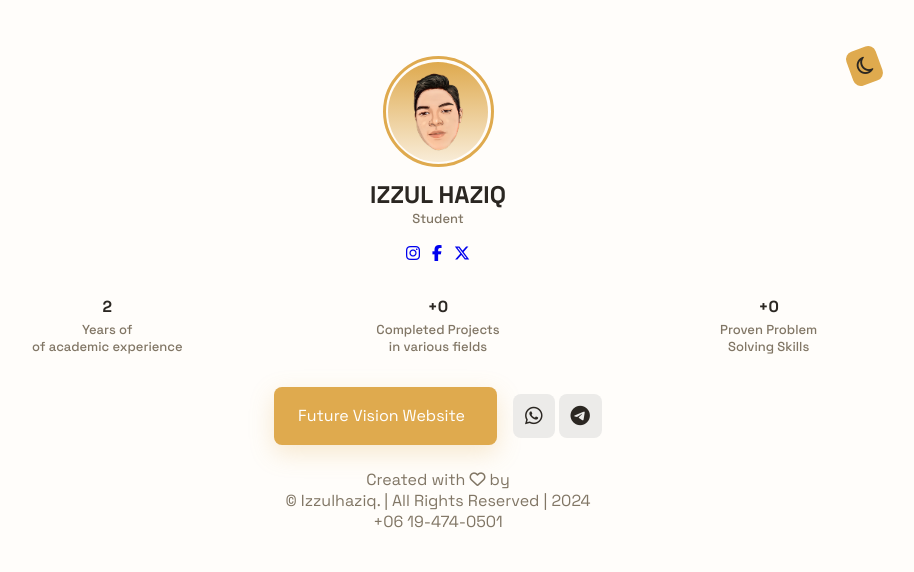
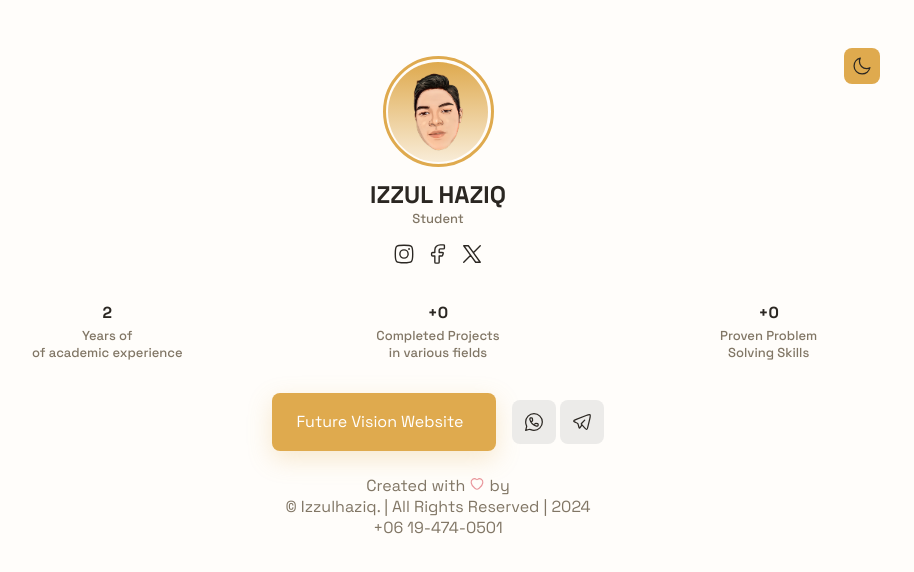
Before and after one commit to Izzulhaziq06/personal.web, a plain HTML site: page index.html in a window 1280 px wide. Shown: the whole page, without its empty margins (62-976 px from the left). Drawn offline with Linux system fonts and the light colour scheme; some icons are missing.

Commit message:
Update index.html

```diff
--- a/index.html
+++ b/index.html
@@ -20,11 +20,10 @@
     <!--=============== HEADER ===============-->
     <header class="profile container">
         <div class="main__button-small">
-            <!-- Style button
-            <i class="fa-solid fa-door-closed change-style" id="style-button"></i>
-            -->
             <!-- Theme button -->
-            <i class="fa-regular fa-moon fa-rotate-by change-theme" style="--fa-rotate-angle: 340deg;" id="theme-button"></i>
+            <svg xmlns="http://www.w3.org/2000/svg" viewBox="0 0 24 24" width="20" height="20" id="theme-button" fill="none" class="change-theme">
+                <path d="M21.5 14.0784C20.3003 14.7189 18.9301 15.0821 17.4751 15.0821C12.7491 15.0821 8.91792 11.2509 8.91792 6.52485C8.91792 5.06986 9.28105 3.69968 9.92163 2.5C5.66765 3.49698 2.5 7.31513 2.5 11.8731C2.5 17.1899 6.8101 21.5 12.1269 21.5C16.6849 21.5 20.503 18.3324 21.5 14.0784Z" stroke="currentColor" stroke-width="1.5" stroke-linecap="round" stroke-linejoin="round" />
+            </svg>
         </div>
 
         <div class="profile__container grid">
@@ -42,17 +41,25 @@
                 <ul class="profile__social">
                     <li>
                         <a href="https://www.instagram.com/" target="_blank" rel="noopener noreferrer" class="profile__social-link" aria-label="Instagram">
-                            <i class="fa-brands fa-instagram"></i>
+                            <svg xmlns="http://www.w3.org/2000/svg" viewBox="0 0 24 24" width="22" height="22" fill="none" class="hgi-stroke hgi-instagram">
+                                <path d="M2.5 12C2.5 7.52166 2.5 5.28249 3.89124 3.89124C5.28249 2.5 7.52166 2.5 12 2.5C16.4783 2.5 18.7175 2.5 20.1088 3.89124C21.5 5.28249 21.5 7.52166 21.5 12C21.5 16.4783 21.5 18.7175 20.1088 20.1088C18.7175 21.5 16.4783 21.5 12 21.5C7.52166 21.5 5.28249 21.5 3.89124 20.1088C2.5 18.7175 2.5 16.4783 2.5 12Z" stroke="currentColor" stroke-width="1.5" stroke-linejoin="round" />
+                                <path d="M16.5 12C16.5 14.4853 14.4853 16.5 12 16.5C9.51472 16.5 7.5 14.4853 7.5 12C7.5 9.51472 9.51472 7.5 12 7.5C14.4853 7.5 16.5 9.51472 16.5 12Z" stroke="currentColor" stroke-width="1.5" />
+                                <path d="M17.5078 6.5L17.4988 6.5" stroke="currentColor" stroke-width="2" stroke-linecap="round" stroke-linejoin="round" />
+                            </svg>
                         </a>
                     </li>
                     <li>
                         <a href="https://www.facebook.com/" target="_blank" rel="noopener noreferrer" class="profile__social-link" aria-label="Facebook">
-                            <i class="fa-brands fa-facebook-f"></i>
+                            <svg xmlns="http://www.w3.org/2000/svg" viewBox="0 0 24 24" width="22" height="22" fill="none" class="hgi-stroke hgi-facebook-02">
+                                <path fill-rule="evenodd" clip-rule="evenodd" d="M6.18182 10.3333C5.20406 10.3333 5 10.5252 5 11.4444V13.1111C5 14.0304 5.20406 14.2222 6.18182 14.2222H8.54545V20.8889C8.54545 21.8081 8.74951 22 9.72727 22H12.0909C13.0687 22 13.2727 21.8081 13.2727 20.8889V14.2222H15.9267C16.6683 14.2222 16.8594 14.0867 17.0631 13.4164L17.5696 11.7497C17.9185 10.6014 17.7035 10.3333 16.4332 10.3333H13.2727V7.55556C13.2727 6.94191 13.8018 6.44444 14.4545 6.44444H17.8182C18.7959 6.44444 19 6.25259 19 5.33333V3.11111C19 2.19185 18.7959 2 17.8182 2H14.4545C11.191 2 8.54545 4.48731 8.54545 7.55556V10.3333H6.18182Z" stroke="currentColor" stroke-width="1.5" stroke-linejoin="round" />
+                            </svg>
                         </a>
                     </li>
                     <li>
                         <a href="https://twitter.com/" target="_blank" rel="noopener noreferrer" class="profile__social-link" aria-label="Twitter">
-                            <i class="fa-brands fa-x-twitter"></i>
+                            <svg xmlns="http://www.w3.org/2000/svg" viewBox="0 0 24 24" width="22" height="22" fill="none" class="hgi-stroke hgi-new-twitter">
+                                <path d="M3 21L10.5484 13.4516M21 3L13.4516 10.5484M13.4516 10.5484L8 3H3L10.5484 13.4516M13.4516 10.5484L21 21H16L10.5484 13.4516" stroke="currentColor" stroke-width="1.5" stroke-linecap="round" stroke-linejoin="round" />
+                            </svg>
                         </a>
                     </li>
                 </ul>
@@ -91,12 +98,17 @@
 
                 <div class="profile__buttons-small">
                     <!-- Insert a real number plus country code -->
-                    <a href="https://api.whatsapp.com/send?phone=060194740501&text=Hello, more information!" target="_blank" rel="noopener noreferrer" class="button button__small button__gray" aria-label="WhatsApp">
-                        <i class="fa-brands fa-whatsapp"></i>
+                    <a href="https://api.whatsapp.com/send?phone=060194740501&text=Hello." target="_blank" rel="noopener noreferrer" class="button button__small button__gray" aria-label="WhatsApp">
+                        <svg xmlns="http://www.w3.org/2000/svg" viewBox="0 0 24 24" width="20" height="20" fill="none" class="hgi-stroke hgi-whatsapp">
+                            <path d="M12 22C17.5228 22 22 17.5228 22 12C22 6.47715 17.5228 2 12 2C6.47715 2 2 6.47715 2 12C2 13.3789 2.27907 14.6926 2.78382 15.8877C3.06278 16.5481 3.20226 16.8784 3.21953 17.128C3.2368 17.3776 3.16334 17.6521 3.01642 18.2012L2 22L5.79877 20.9836C6.34788 20.8367 6.62244 20.7632 6.87202 20.7805C7.12161 20.7977 7.45185 20.9372 8.11235 21.2162C9.30745 21.7209 10.6211 22 12 22Z" stroke="currentColor" stroke-width="1.5" stroke-linejoin="round" />
+                            <path d="M8.58815 12.3773L9.45909 11.2956C9.82616 10.8397 10.2799 10.4153 10.3155 9.80826C10.3244 9.65494 10.2166 8.96657 10.0008 7.58986C9.91601 7.04881 9.41086 7 8.97332 7C8.40314 7 8.11805 7 7.83495 7.12931C7.47714 7.29275 7.10979 7.75231 7.02917 8.13733C6.96539 8.44196 7.01279 8.65187 7.10759 9.07169C7.51023 10.8548 8.45481 12.6158 9.91948 14.0805C11.3842 15.5452 13.1452 16.4898 14.9283 16.8924C15.3481 16.9872 15.558 17.0346 15.8627 16.9708C16.2477 16.8902 16.7072 16.5229 16.8707 16.165C17 15.8819 17 15.5969 17 15.0267C17 14.5891 16.9512 14.084 16.4101 13.9992C15.0334 13.7834 14.3451 13.6756 14.1917 13.6845C13.5847 13.7201 13.1603 14.1738 12.7044 14.5409L11.6227 15.4118" stroke="currentColor" stroke-width="1.5" />
+                        </svg>
                     </a>
                     <!-- Insert your brand name or profile -->
                     <a href="https://t.me/Izzulhaziq06" target="_blank" rel="noopener noreferrer" class="button button__small button__gray" aria-label="Telegram">
-                        <i class="fa-brands fa-telegram"></i>
+                        <svg xmlns="http://www.w3.org/2000/svg" viewBox="0 0 24 24" width="20" height="20" fill="none" class="hgi-stroke hgi-telegram">
+                            <path d="M11.9854 15.4083L15.2268 19.0936C16.4277 20.4589 17.0282 21.1416 17.6567 20.9754C18.2852 20.8092 18.5008 19.9108 18.9318 18.1138L21.3229 8.1459C21.9868 5.37832 22.3187 3.99454 21.5808 3.312C20.843 2.62947 19.564 3.13725 17.0061 4.15282L5.13876 8.86449C3.09293 9.67674 2.07001 10.0829 2.00507 10.7808C1.99842 10.8522 1.99831 10.9241 2.00474 10.9955C2.06754 11.6937 3.08921 12.1033 5.13255 12.9223C6.05838 13.2934 6.5213 13.479 6.8532 13.8344C6.89052 13.8743 6.9264 13.9157 6.96078 13.9584C7.26658 14.3384 7.39709 14.8371 7.65808 15.8344L8.14653 17.701C8.4005 18.6715 8.52749 19.1568 8.86008 19.223C9.19267 19.2891 9.48225 18.8867 10.0614 18.0819L11.9854 15.4083ZM11.9854 15.4083L11.6676 15.0771C11.3059 14.7001 11.1251 14.5117 11.1251 14.2775C11.1251 14.0433 11.3059 13.8548 11.6676 13.4778L15.2406 9.75409" stroke="currentColor" stroke-width="1.5" stroke-linecap="round" stroke-linejoin="round" />
+                        </svg>
                     </a>
                 </div>
             </div>
@@ -106,7 +118,7 @@
     <!--=============== FOOTER ===============-->
     <footer class="footer container">
         <span class="footer__copy">
-            Created with <i class="fa-regular fa-heart"></i> by <br> &#169; Izzulhaziq. | All Rights Reserved | 2024 <br> +06 19-474-0501
+            Created with <svg xmlns="http://www.w3.org/2000/svg" viewBox="0 0 24 24" width="16" height="14" fill="none"><path d="M19.4626 3.99415C16.7809 2.34923 14.4404 3.01211 13.0344 4.06801C12.4578 4.50096 12.1696 4.71743 12 4.71743C11.8304 4.71743 11.5422 4.50096 10.9656 4.06801C9.55962 3.01211 7.21909 2.34923 4.53744 3.99415C1.01807 6.15294 0.221721 13.2749 8.33953 19.2834C9.88572 20.4278 10.6588 21 12 21C13.3412 21 14.1143 20.4278 15.6605 19.2834C23.7783 13.2749 22.9819 6.15294 19.4626 3.99415Z" stroke="currentColor" stroke-width="2.0" stroke-linecap="round" class="footer__icon" /></svg> by <br> &#169; Izzulhaziq. | All Rights Reserved | 2024 <br> +06 19-474-0501
         </span>
     </footer>
 
```
